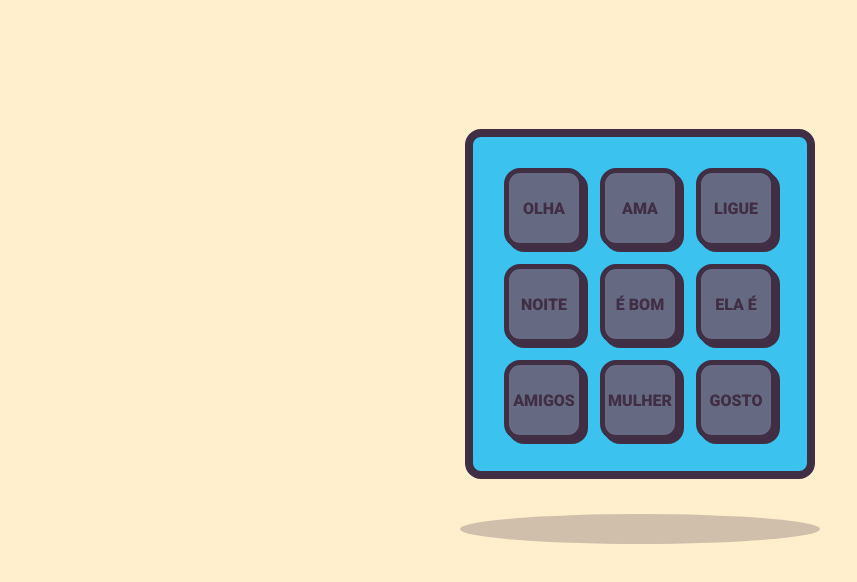
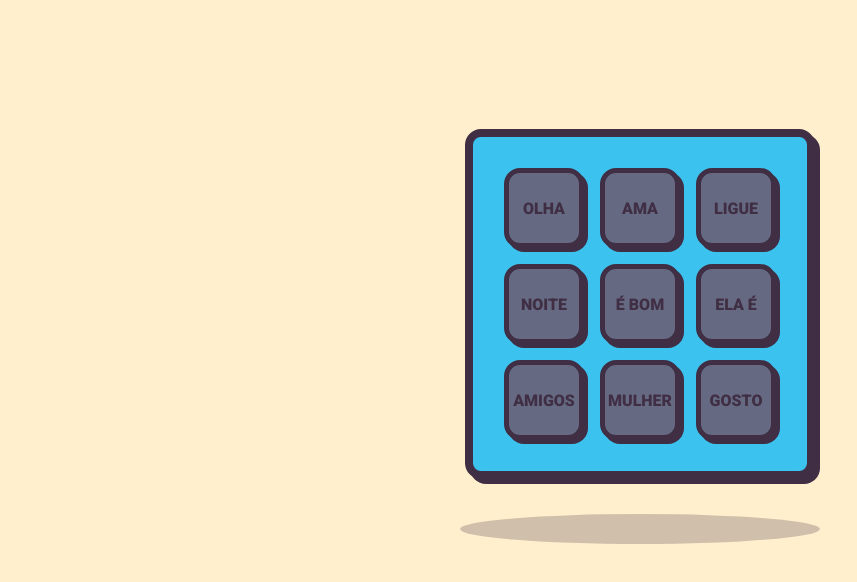
Before and after one commit to drianomelo/pad, a plain HTML site: page index.html in a window 1280 px wide. Shown: the part 96-678 px from the top of the page, without its empty margins (0-857 px from the left). Drawn offline with Linux system fonts and the light colour scheme.

Commit message:
Title e box -shadow do pad

```diff
--- a/assets/sass/layouts/_main.scss
+++ b/assets/sass/layouts/_main.scss
@@ -12,6 +12,7 @@
     height: 350px;
     border: 8px solid var(--clr-black-dark);
     border-radius: 1rem;
+    box-shadow: 5px 5px 0 var(--clr-black-dark);
     background-color: var(--clr-blue);
     padding: 1rem;
     display: flex;
--- a/index.html
+++ b/index.html
@@ -3,7 +3,7 @@
   <head>
     <meta charset="UTF-8" />
     <meta name="viewport" content="width=device-width, initial-scale=1.0" />
-    <title>Driano.css | Sons</title>
+    <title>Driano.css | Pad</title>
     <link rel="icon" href="assets/images/logo.svg" />
     <link rel="stylesheet" href="dist/app.css" />
     <link
```
Also changed, not shown: dist/app.css, 1 other file.
